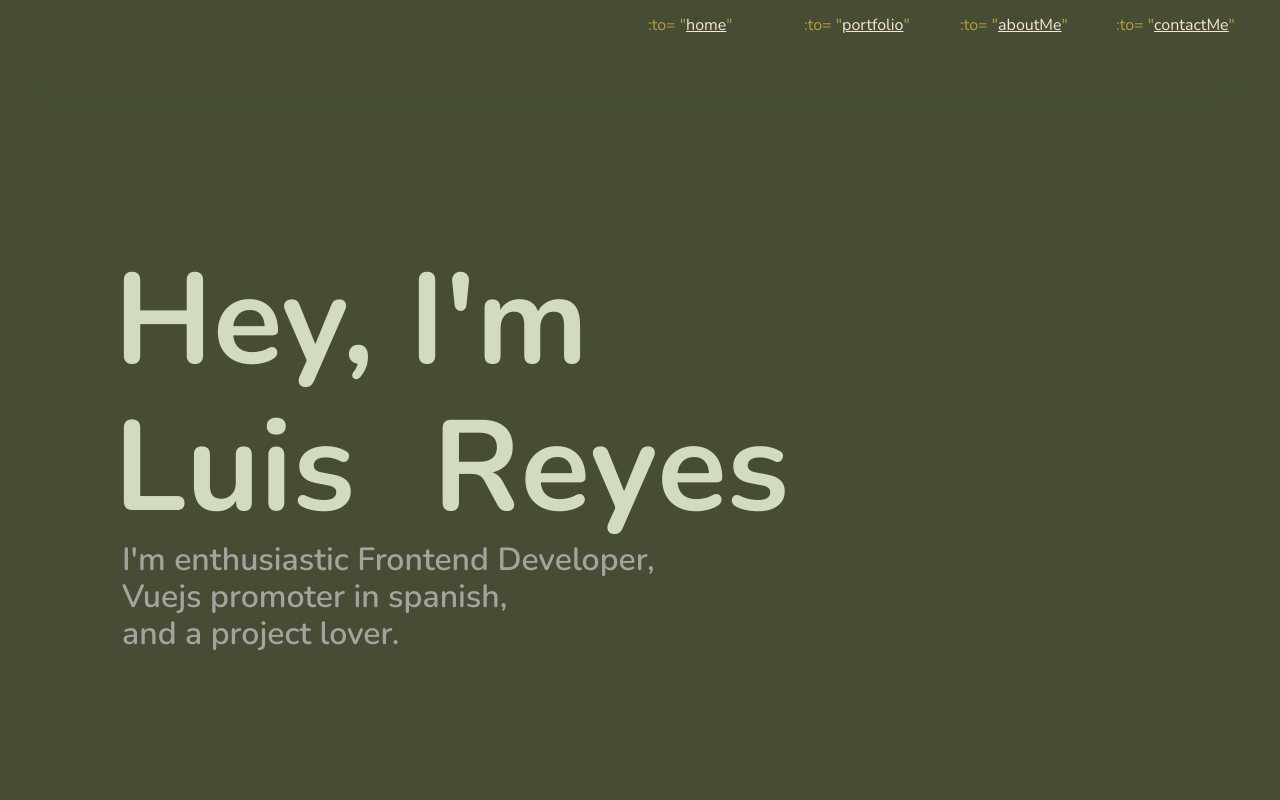
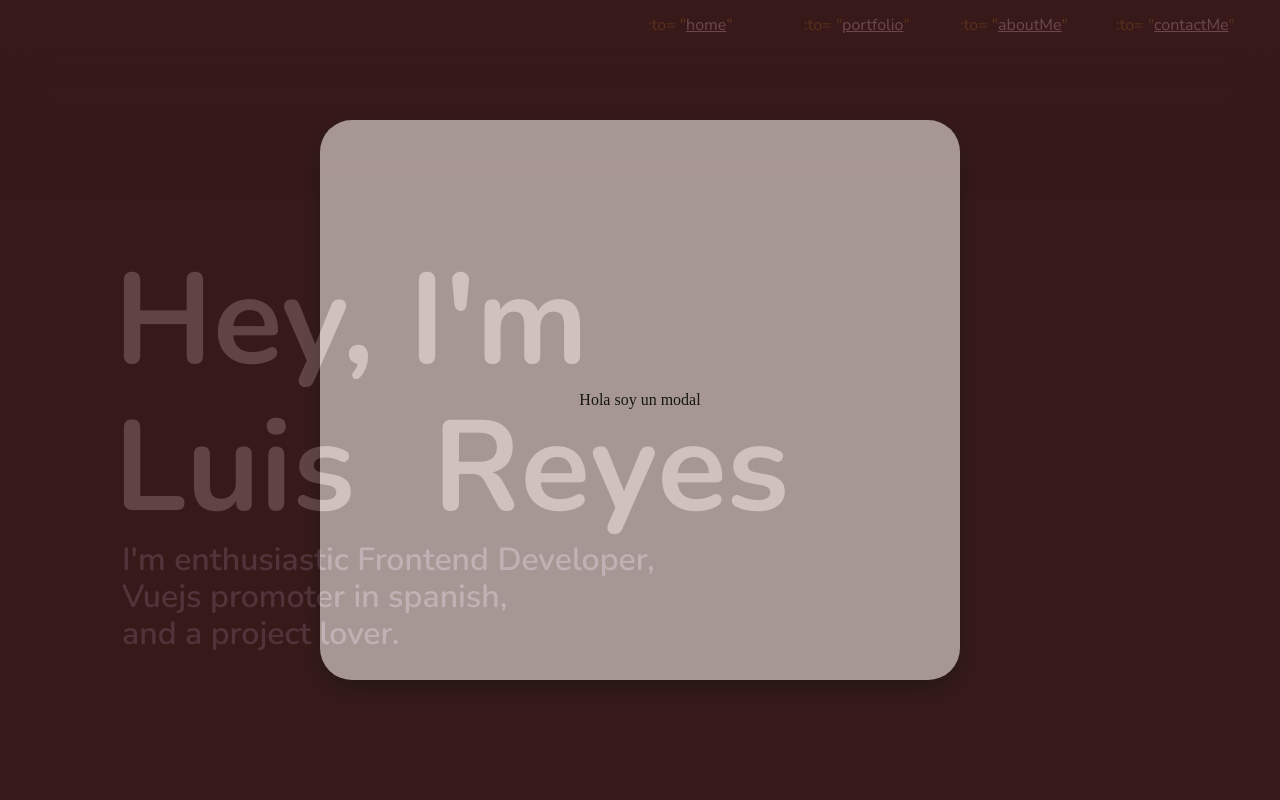
Before and after one commit to platzi/curso-arquitecturas-css-proyecto-2, a Vue app: page / in a window 1280 px wide. Shown: the top 800 px of the page. Built offline with nearby package versions, Linux system fonts and the light colour scheme.

Commit message:
feat: store modal added

```diff
--- a/src/App.vue
+++ b/src/App.vue
@@ -1,5 +1,6 @@
 <template>
   <div class="wrap">
+    <project-modal />
     <the-header />
     <router-view />
   </div>
@@ -7,10 +8,12 @@
 
 <script>
 import TheHeader from "../src/components/TheHeader.vue";
+import ProjectModal from "../src/components/global/ProjectModal.vue"
 export default {
   name: "App",
   components: {
     TheHeader,
+    ProjectModal
   },
 };
 </script>
--- /dev/null
+++ b/src/components/global/ProjectModal.vue
@@ -0,0 +1,38 @@
+<template>
+  <div class="modalContainer">
+    <div class="projectModal">
+      Hola soy un modal
+    </div>
+  </div>
+</template>
+
+<style scoped>
+.modalContainer {
+  width: 100%;
+  height: 100vh;
+  position: fixed;
+  top: 0;
+  left: 0;
+  right: 0;
+  bottom: 0;
+  background: #330411;
+  opacity: 0.7;
+  display: flex;
+  justify-content: center;
+  align-items: center;
+  z-index: 300;
+}
+.projectModal {
+  width: 50%;
+  height: 70%;
+  border-radius: 2rem;
+  box-shadow: 0px 10px 32px -4px rgba(0, 0, 0, 0.75);
+  -webkit-box-shadow: 0px 10px 32px -4px rgba(0, 0, 0, 0.75);
+  -moz-box-shadow: 0px 10px 32px -4px rgba(0, 0, 0, 0.75);
+  display: flex;
+  justify-content: center;
+  align-items: center;
+  opacity: 1;
+  background: #d1b7be;
+}
+</style>
--- a/src/store/index.js
+++ b/src/store/index.js
@@ -1,12 +1,13 @@
 import { createStore } from "vuex";
 import config_drawer from "./modules/config_drawer";
 import projects from "./modules/projects"
-
+import modal from "./modules/modal"
 
 const store = createStore({
   modules: {
     config_drawer,
-    projects
+    projects,
+    modal
   },
 });
 
--- /dev/null
+++ b/src/store/modules/modal.js
@@ -0,0 +1,32 @@
+// modal store for projects details
+
+const state = () => ({
+  isOpen: false
+})
+
+const getters = {
+  getModal(state) {
+    return state.isOpen
+  }
+}
+
+const mutations = {
+  SHOW_MODAL(state, Boolean) {
+    state.isOpen = Boolean
+  }
+}
+
+
+const actions = {
+  activeModal({ commit }, payload) {
+    commit('SHOW_MODAL', payload)
+  }
+}
+
+export default {
+  namespaced: true,
+  state,
+  getters,
+  mutations,
+  actions,
+}
```
